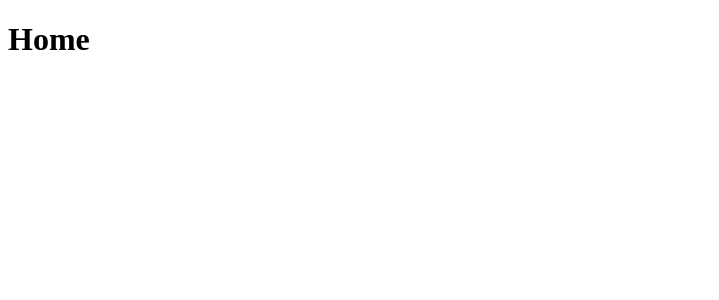
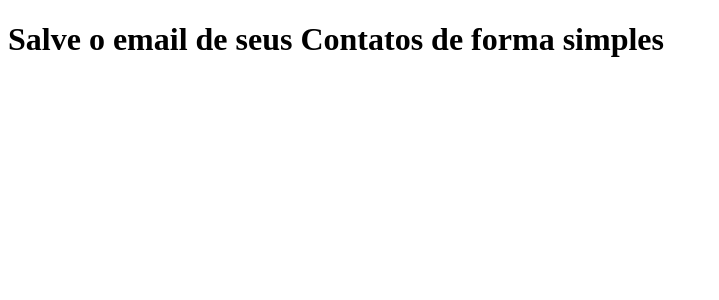
Before and after one commit to Luizfii/ApiEmail, a Next.js app: page / in a window 1280 px wide. Shown: the top 300 px of the page, without its empty margins (0-719 px from the left). Built offline with nearby package versions, Linux system fonts and the light colour scheme.

Commit message:
alteração titulo

```diff
--- a/pages/index.js
+++ b/pages/index.js
@@ -1,8 +1,9 @@
 function Home() {
   return (
     <div>
-      <h1>Home</h1>
+      <h1>Salve o email de seus Contatos de forma simples</h1>
     </div>
+
   );
 }
 
```
